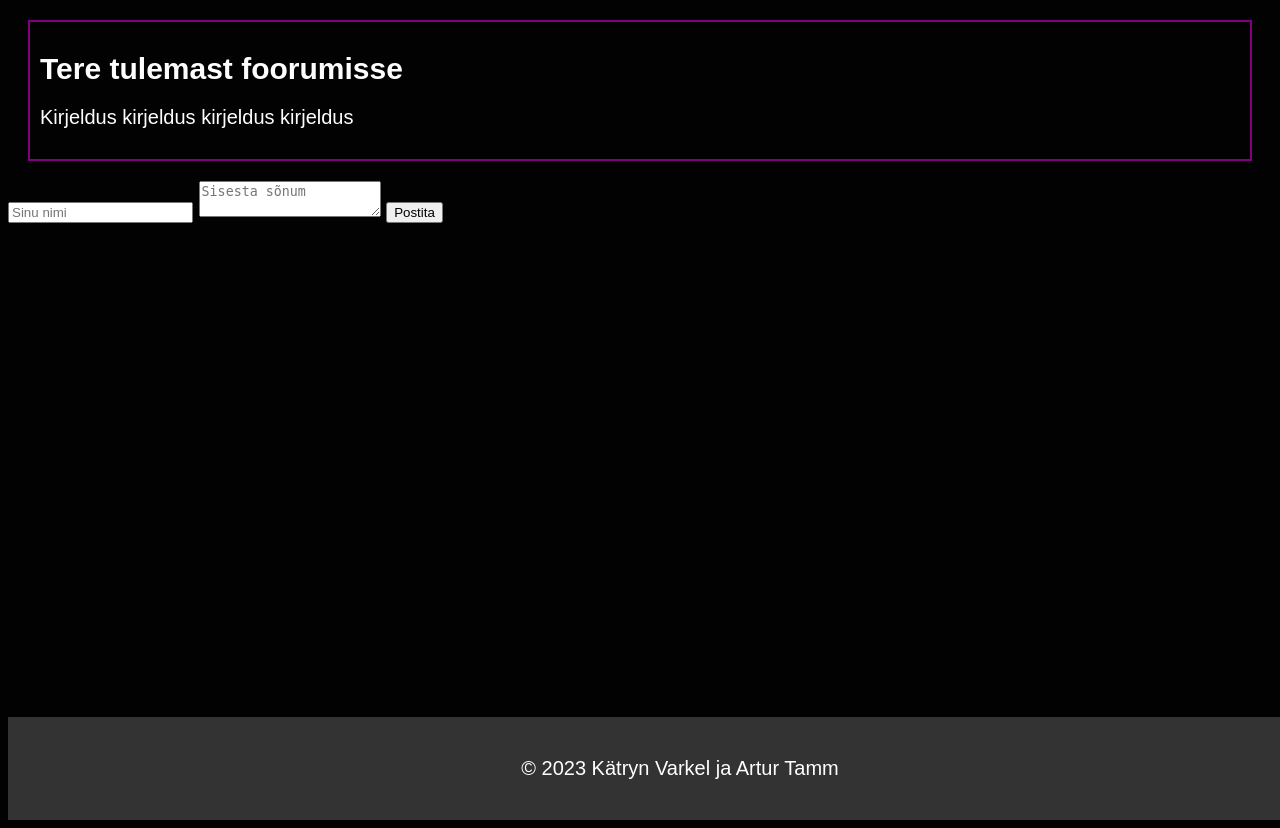
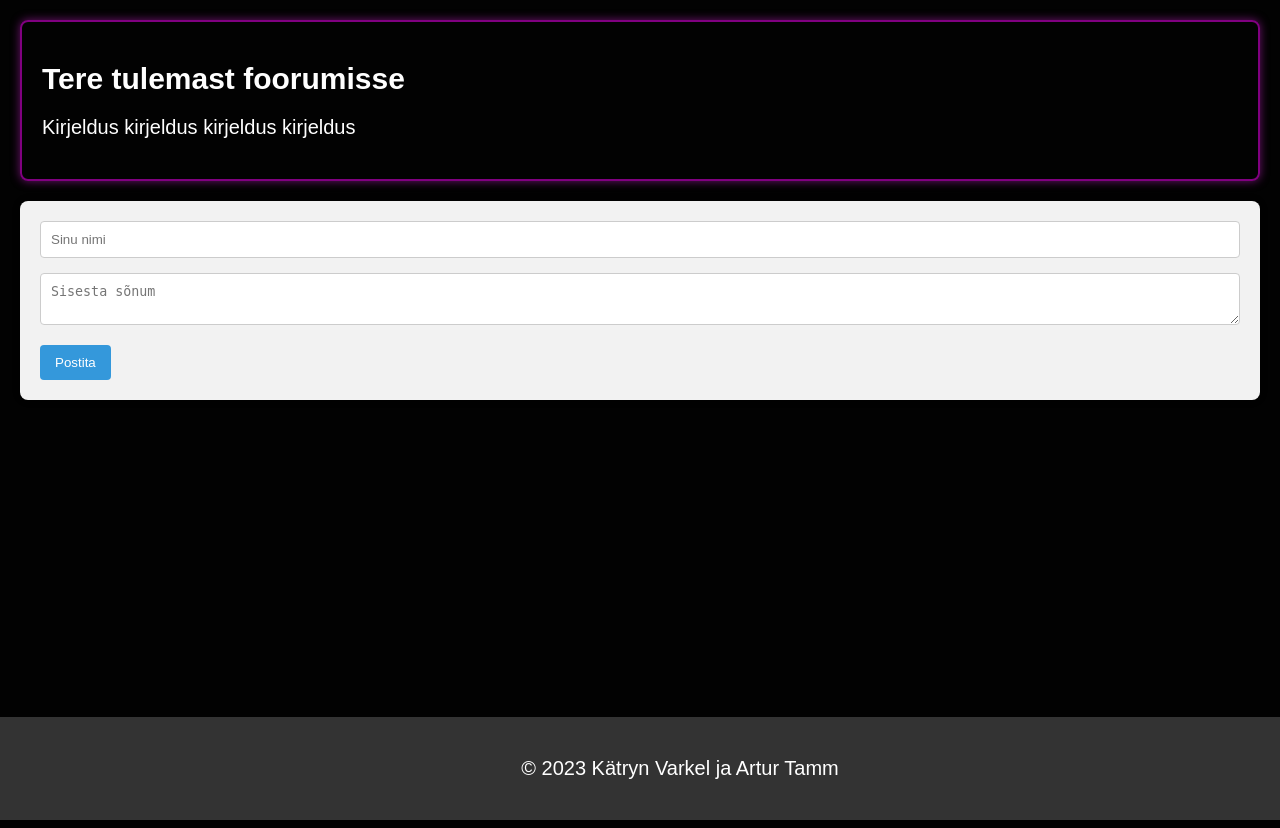
Before and after one commit to libakoer/proge, a Flask app: template templates/index.html in a window 1280 px wide; the page is wider, and only the part inside the window is pictured. Run offline with Flask 2, Linux system fonts and the light colour scheme; the template is opened without the code that fills it, so the values that code supplies are empty.

Commit message:
Ma ei usaldanud ennast, niiet tegin branchi

```diff
--- a/templates/index.html
+++ b/templates/index.html
@@ -51,11 +51,30 @@
             e.preventDefault();
             var kasutajaNimi = document.getElementById("kasutajanimi").value;
             var sõnumitekst = document.getElementById("sõnumitekst").value;
+            if (!kasutajaNimi || !sõnumitekst) {
+            alert("Palun täitke kõik väljad");
+            return;
+            }
             sõnumid.push({ kasutaja: kasutajaNimi, tekst: sõnumitekst });
             kuvaaSõnumid();
             document.getElementById("kasutajanimi").value = "";
             document.getElementById("sõnumitekst").value = "";
         });
+        // Sõnumite kuvamise funktsioon
+        function kuvaaSõnumid() {
+            var sõnumiteKonteiner = document.getElementById("sõnumid");
+            sõnumiteKonteiner.innerHTML = "";
+
+            sõnumid.forEach(function (sõnum) {
+                var sõnumiElement = document.createElement("div");
+                sõnumiElement.classList.add("message");
+                sõnumiElement.innerHTML = `<strong>${sõnum.kasutaja}:</strong> ${sõnum.tekst}`;
+                sõnumiteKonteiner.appendChild(sõnumiElement);
+            });
+
+            // Automaatne kerimine allapoole
+            sõnumiteKonteiner.scrollTop = sõnumiteKonteiner.scrollHeight;
+        }
     </script>
 </body>
 </html>
--- a/templates/style.css
+++ b/templates/style.css
@@ -11,25 +11,58 @@ h1{
 }
 .box {
     border: 2px solid purple;
-    padding: 10px;
+    padding: 20px;
     margin: 20px;
+    border-radius: 8px;
+    box-shadow: 0 0 10px rgb(220, 36, 220, 0.5);
 }
 p{
     font-size: 20px;
 }
 .sõnumid {
     border: 1px solid #b1b1b1;
+    padding: 20px;
+    margin: 20px 0;
+}
+#sõnumiVorm {
+    background-color: #f2f2f2;
+    padding: 20px;
+    margin: 20px;
+    border-radius: 8px;
+    box-shadow: 0 0 10px rgba(0, 0, 0, 0.1);
+}
+
+#kasutajanimi,
+#sõnumitekst {
+    width: 100%;
     padding: 10px;
-    margin: 10px 0;
+    margin-bottom: 15px;
+    border: 1px solid #ccc;
+    border-radius: 4px;
+    box-sizing: border-box;
+}
+
+button {
+    background-color: #3498db;
+    color: #fff;
+    padding: 10px 15px;
+    border: none;
+    border-radius: 4px;
+    cursor: pointer;
+}
+
+button:hover {
+    background-color: #2980b9;
 }
 
 body {
     min-height: 100vh;
     position: relative;
+    margin: 0;
 }
 
 .content {
-    padding-bottom: 50px;
+    padding-bottom: 70px;
 }
 
 footer {
```
